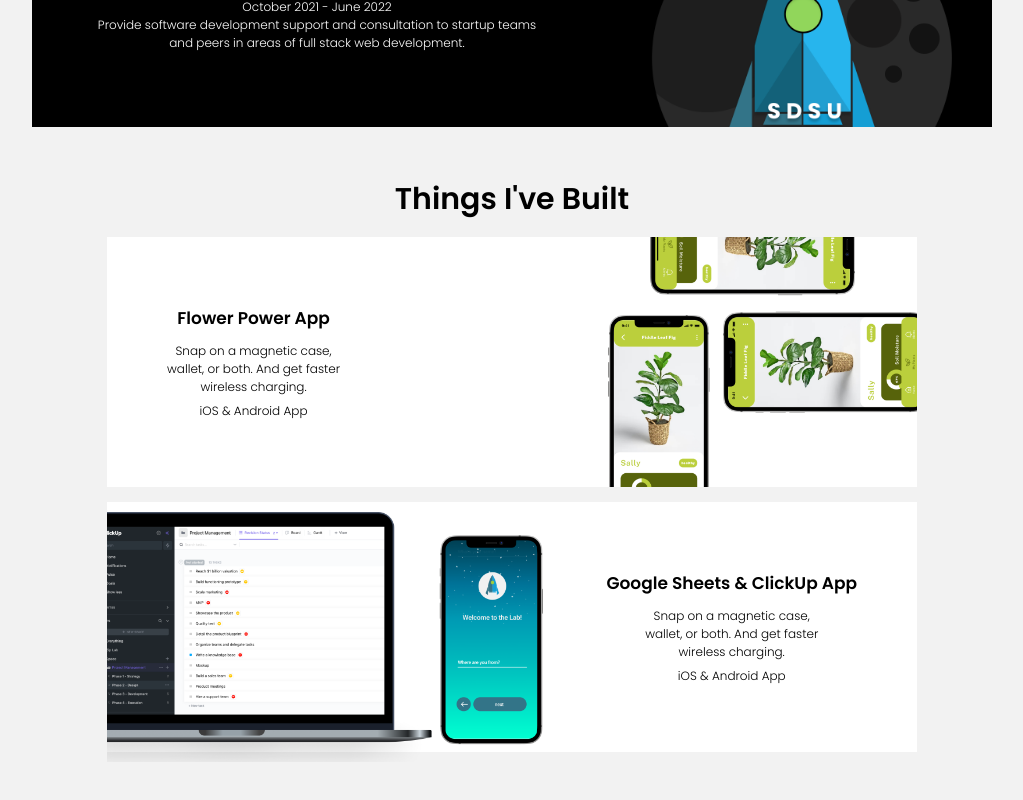
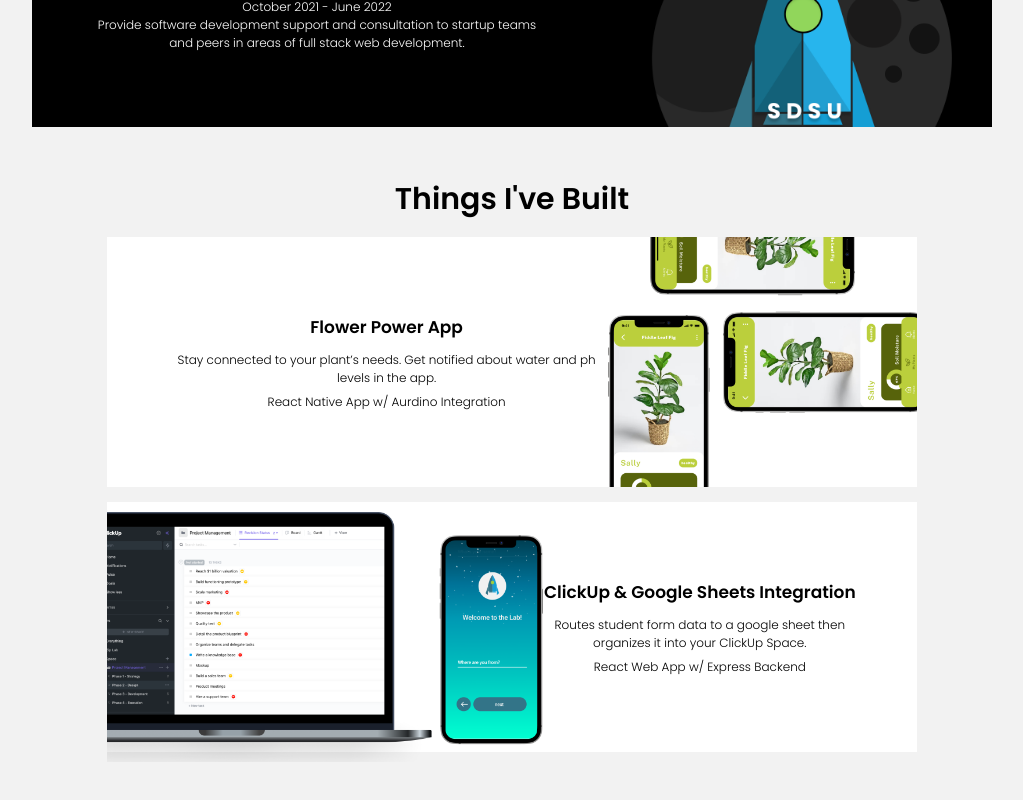
Before and after one commit to rainiercodes/personal-site, a React (Create React App) app: page / in a window 1280 px wide. Shown: the part 2142-2942 px from the top of the page, without its empty margins (128-1151 px from the left). Built offline with nearby package versions, Linux system fonts and the light colour scheme.

Commit message:
updated some text stuff blah

```diff
--- a/src/Components/ThingsIveBuilt.js
+++ b/src/Components/ThingsIveBuilt.js
@@ -11,17 +11,18 @@ export default function ThingsIveBuilt(props) {
             <div className="build-card left-padding">
                 <div className="build-text">
                     <div className="t-30-bold app-title">Flower Power App</div>
-                    <div className="t-14">Snap on a magnetic case, <br/>wallet, or both. And get faster<br/>wireless charging.</div>
-                    <div className="t-14">iOS & Android App</div>
+                    <div className="t-14">Stay connected to your plant’s needs. Get notified about water and ph levels in the app.</div>
+                    <div className="t-14">React Native App w/ Aurdino Integration</div>
                 </div>
                 <img src={FlowerPower} alt="" className="build-img" />
             </div>
             <div className="build-card right-padding">
                 <img src={LabIntake} alt="" className="build-img labintake-img" />
                 <div className="build-text">
-                    <div className="t-30-bold app-title">Google Sheets & ClickUp App</div>
-                    <div className="t-14">Snap on a magnetic case, <br/>wallet, or both. And get faster<br/>wireless charging.</div>
-                    <div className="t-14">iOS & Android App</div>
+                    <div className="t-30-bold app-title">ClickUp & Google Sheets
+Integration</div>
+                    <div className="t-14">Routes student form data to a google sheet then organizes it into your ClickUp Space.</div>
+                    <div className="t-14">React Web App  w/ Express Backend</div>
                 </div>
             </div>
         </div>
```
